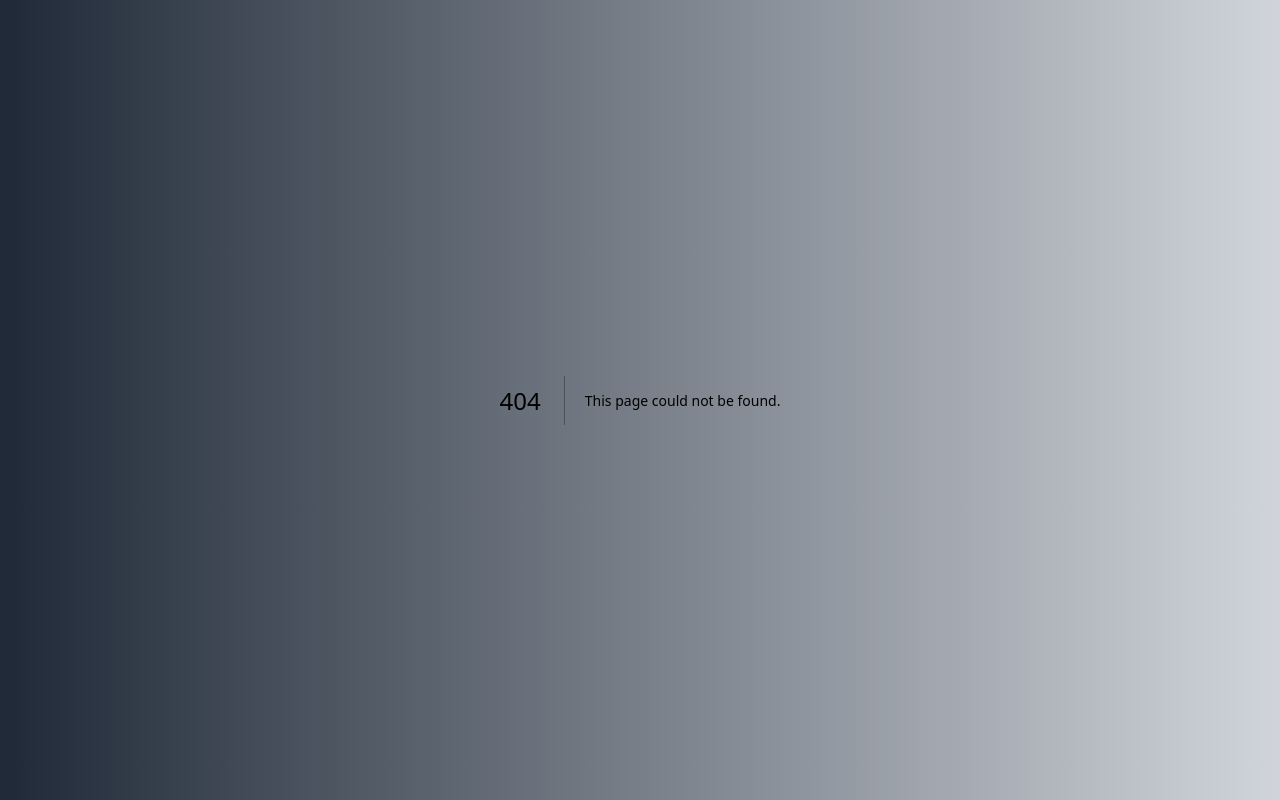
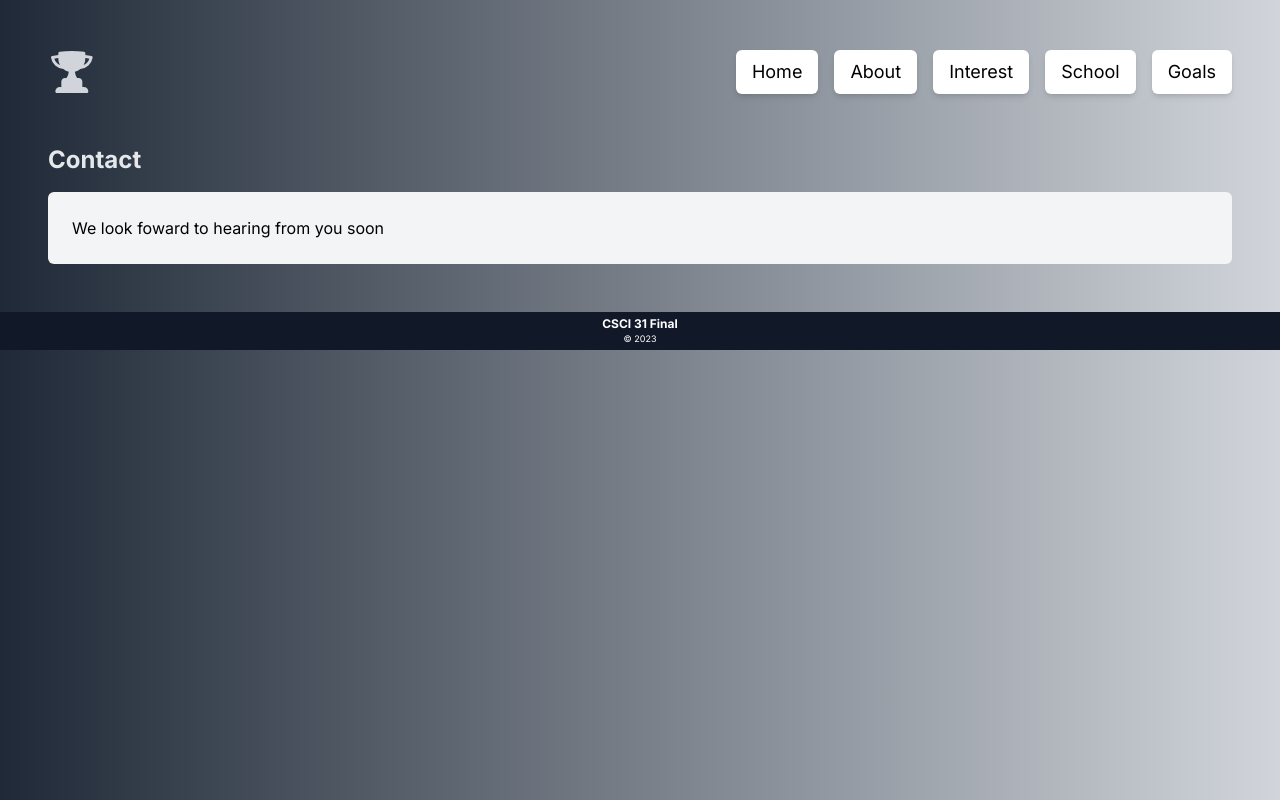
Before and after one commit to Fuentes-Miguel/csci31final, a Next.js app: page /interests in a window 1280 px wide. Before the commit this address had no page. Built offline with nearby package versions, Linux system fonts and the light colour scheme.

Commit message:
add footer componet, update navbar

```diff
--- a/package.json
+++ b/package.json
@@ -9,6 +9,9 @@
     "lint": "next lint"
   },
   "dependencies": {
+    "@fortawesome/fontawesome-svg-core": "^6.4.2",
+    "@fortawesome/free-brands-svg-icons": "^6.4.2",
+    "@fortawesome/react-fontawesome": "^0.2.0",
     "@heroicons/react": "^2.0.18",
     "@supabase/supabase-js": "^2.38.4",
     "@vercel/analytics": "^1.1.1",
--- /dev/null
+++ b/src/app/componets/Footer.js
@@ -0,0 +1,15 @@
+const Footer = () => {
+  return (
+    <footer className="bg-gray-900 text-white py-1">
+      <div className="container mx-auto h-full flex justify-center items-center">
+        <div className="text-center">
+          <h2 className="text-xs font-bold">CSCI 31 Final</h2>
+          <p className="text-[9px]">© {new Date().getFullYear()} </p>
+        </div>
+        <div className="flex space-x-4">{/* additional content */}</div>
+      </div>
+    </footer>
+  );
+};
+
+export default Footer;
--- a/src/app/contact/page.js
+++ b/src/app/interests/page.js
@@ -7,7 +7,7 @@ export default function Contact() {
     <div>
       <Navbar />
       <div className="m-12">
-        <PageTitle title="contact" />
+        <PageTitle title="Contact" />
         <PageContent content="We look foward to hearing from you soon" />
       </div>
     </div>
--- a/src/app/layout.js
+++ b/src/app/layout.js
@@ -1,5 +1,6 @@
 import { Inter } from "next/font/google";
 import { Analytics } from "@vercel/analytics/react";
+import Footer from "./componets/Footer";
 import "./globals.css";
 
 const inter = Inter({ subsets: ["latin"] });
@@ -16,6 +17,7 @@ export default function RootLayout({ children }) {
         className={`${inter.className} bg-gradient-to-r from-gray-800 to-gray-300`}
       >
         {children}
+        <Footer /> {/* Include your Footer component here */}
       </body>
     </html>
   );
```
Also changed, not shown: src/app/goals/page.js (renamed from src/app/services/page.js), src/app/icon.png, src/app/school/page.js (renamed from src/app/products/page.js), 1 other file (tests, documents, lock files or other folders).
